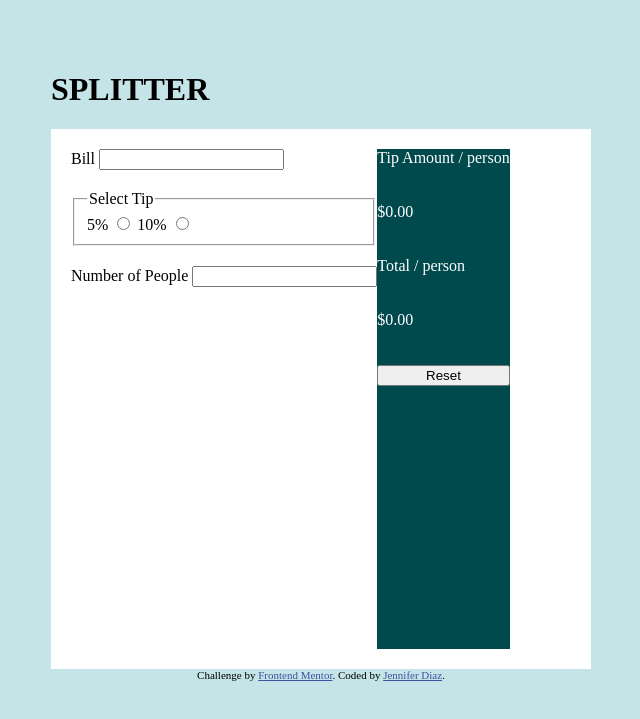
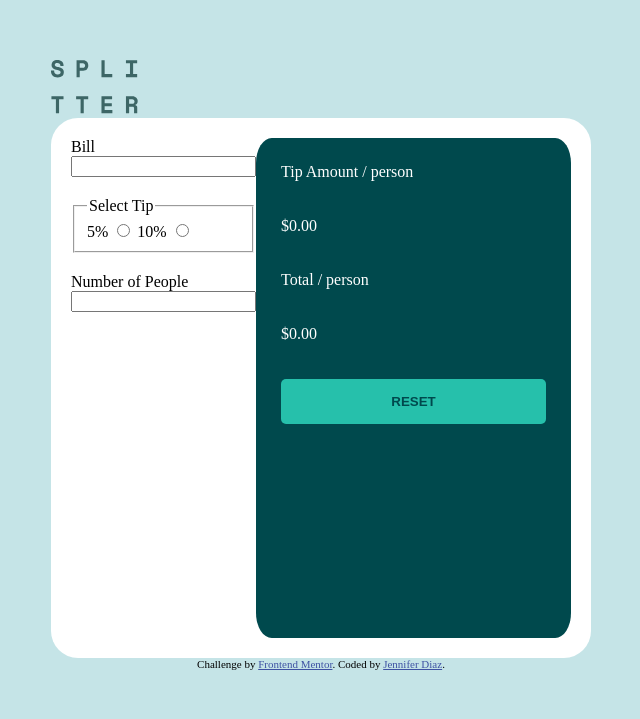
Before and after one commit to jenndiaz/tip-calculator, a website: page index.html in a window 1280 px wide. Shown: the part 143-862 px from the top of the page, without its empty margins (319-959 px from the left). Drawn offline with Linux system fonts and the light colour scheme.

Commit message:
style reset button

```diff
--- a/index.css
+++ b/index.css
@@ -14,6 +14,7 @@
   background-color: white;
   display: flex;
   padding: 20px;
+  border-radius: 5%;
 }
 .inputs{
   display: flex;
@@ -26,4 +27,18 @@
   display: flex;
   flex-direction: column;
   gap: 20px 5px;
+  border-radius: 5%;
+  padding: 25px;
+  width: 100%;
 }
+
+#reset{
+  color: hsl(183, 100%, 15%);
+  background-color: hsl(172, 67%, 45%);
+  border: none;
+  text-decoration: none;
+  padding: 15px 30px;
+  text-transform: uppercase;
+  font-weight: bold;
+  border-radius: 5px;
+}
--- a/index.html
+++ b/index.html
@@ -13,7 +13,7 @@
 </head>
 <body class="background">
   <main>
-    <h1>SPLITTER</h1>
+    <img src="./images/logo.svg" alt="splitter" />
     <div class="calculator">
       <div class="inputs">
         <form>
```
